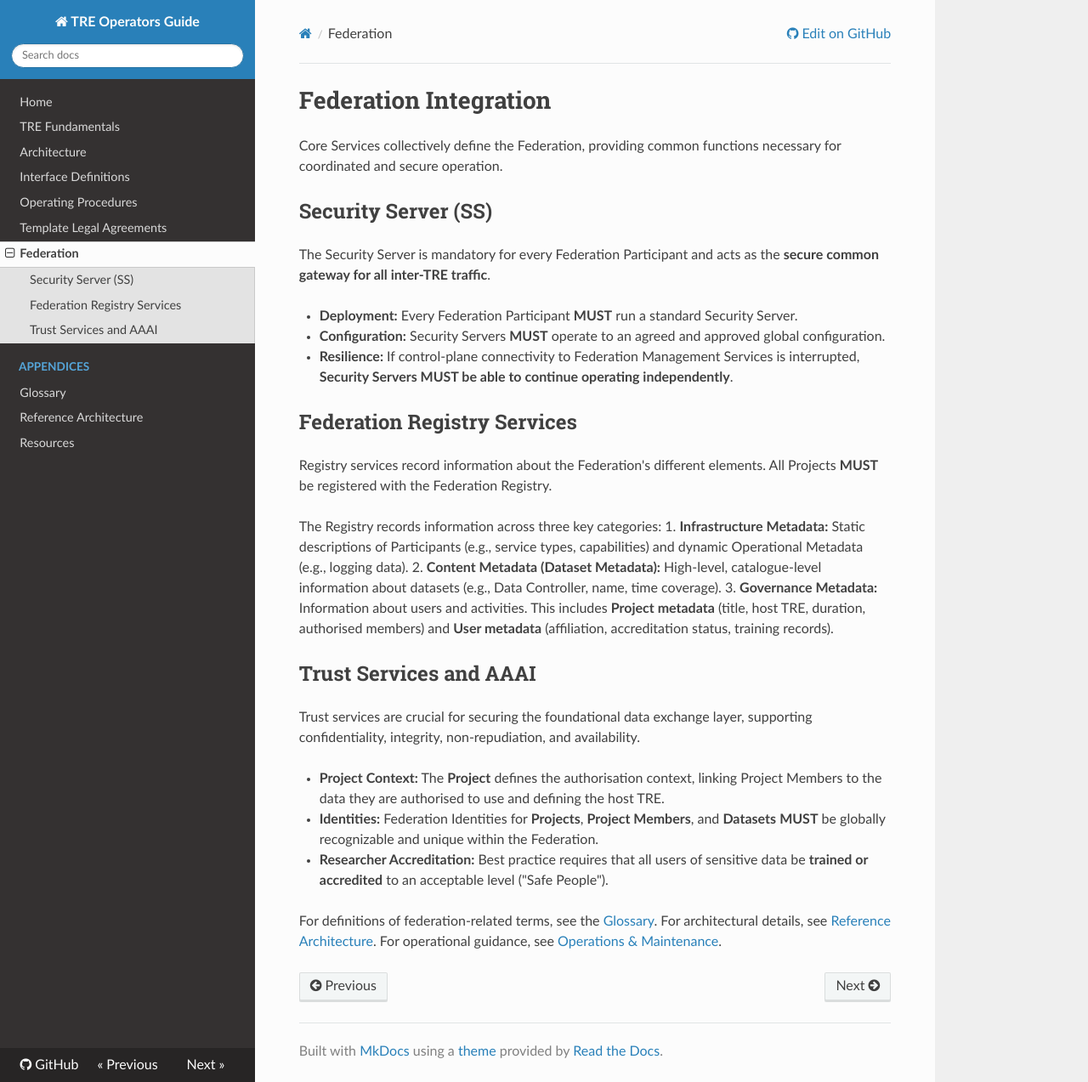
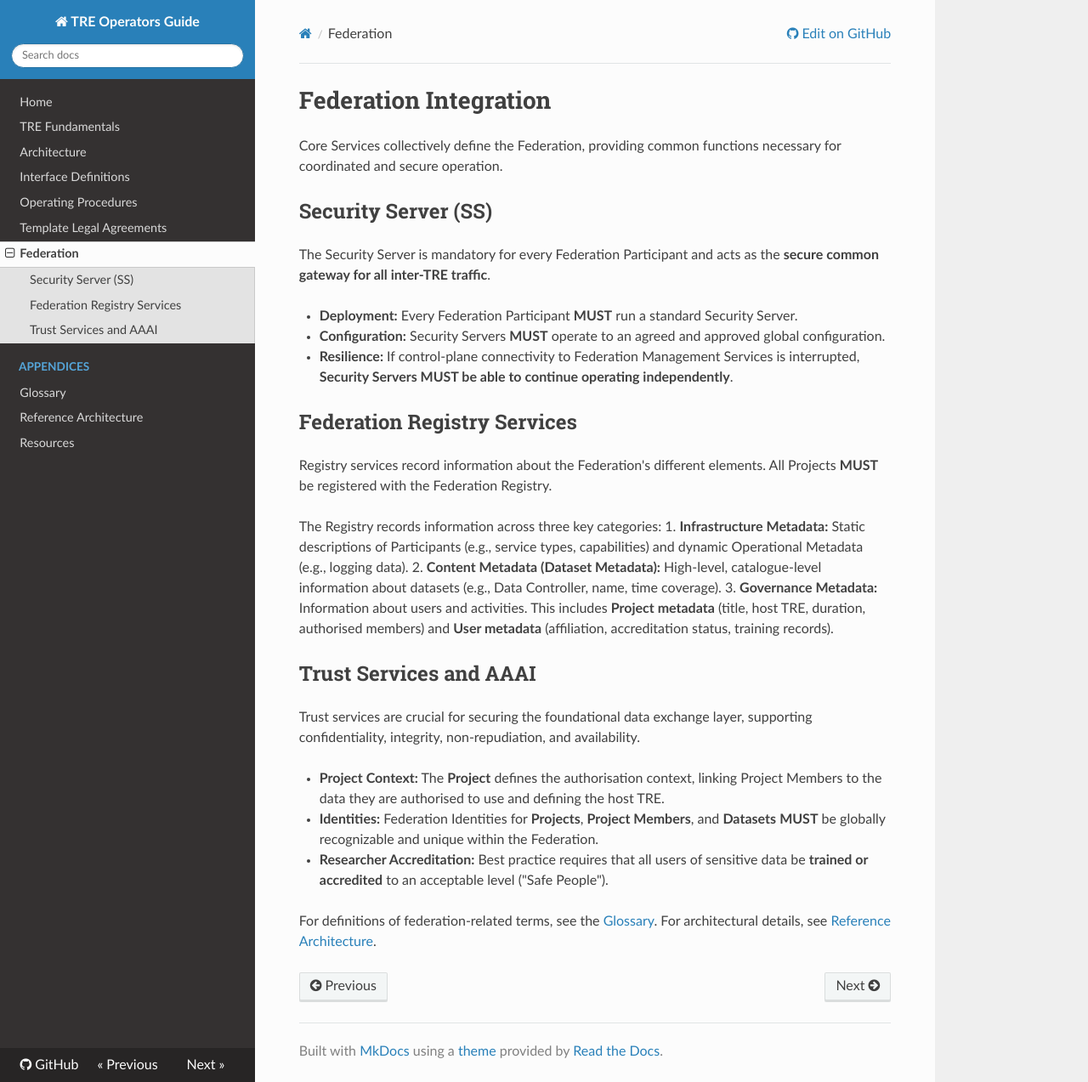
Before and after one commit to unioslo/tre-operators-docs, an MkDocs documentation site: the page built from docs/federation.md, in a window 1280 px wide and 1273 px high. Shown: the whole window at 85% size. Built offline with MkDocs 1.6.1, drawn with Linux system fonts in a browser that asks for light colours; nearby versions of some CDN libraries.

Commit message:
Remove redundant operational guidance from Federation documentation

```diff
--- a/docs/federation.md
+++ b/docs/federation.md
@@ -27,4 +27,4 @@ Trust services are crucial for securing the foundational data exchange layer, su
 *   **Identities:** Federation Identities for **Projects**, **Project Members**, and **Datasets** **MUST** be globally recognizable and unique within the Federation.
 *   **Researcher Accreditation:** Best practice requires that all users of sensitive data be **trained or accredited** to an acceptable level ("Safe People").
 
-For definitions of federation-related terms, see the [Glossary](appendices/glossary.md). For architectural details, see [Reference Architecture](appendices/reference-architecture.md). For operational guidance, see [Operations & Maintenance](operations.md).
+For definitions of federation-related terms, see the [Glossary](appendices/glossary.md). For architectural details, see [Reference Architecture](appendices/reference-architecture.md).
```
